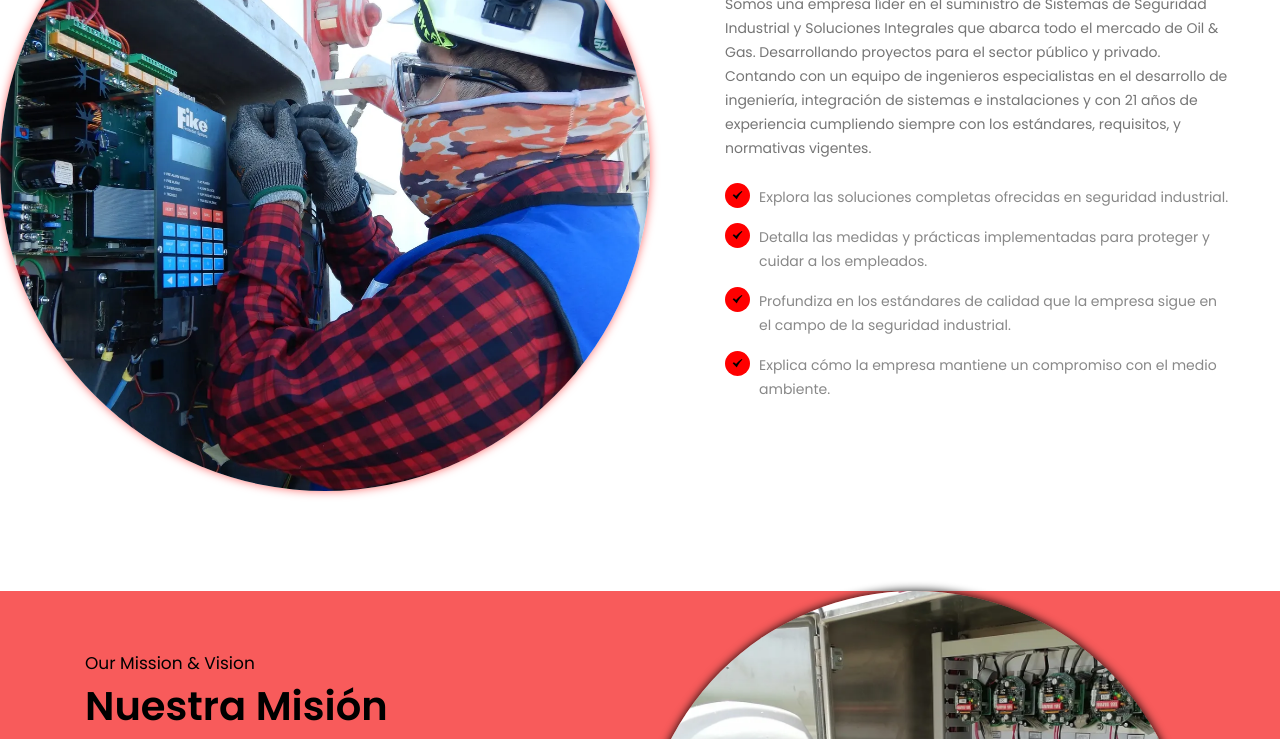
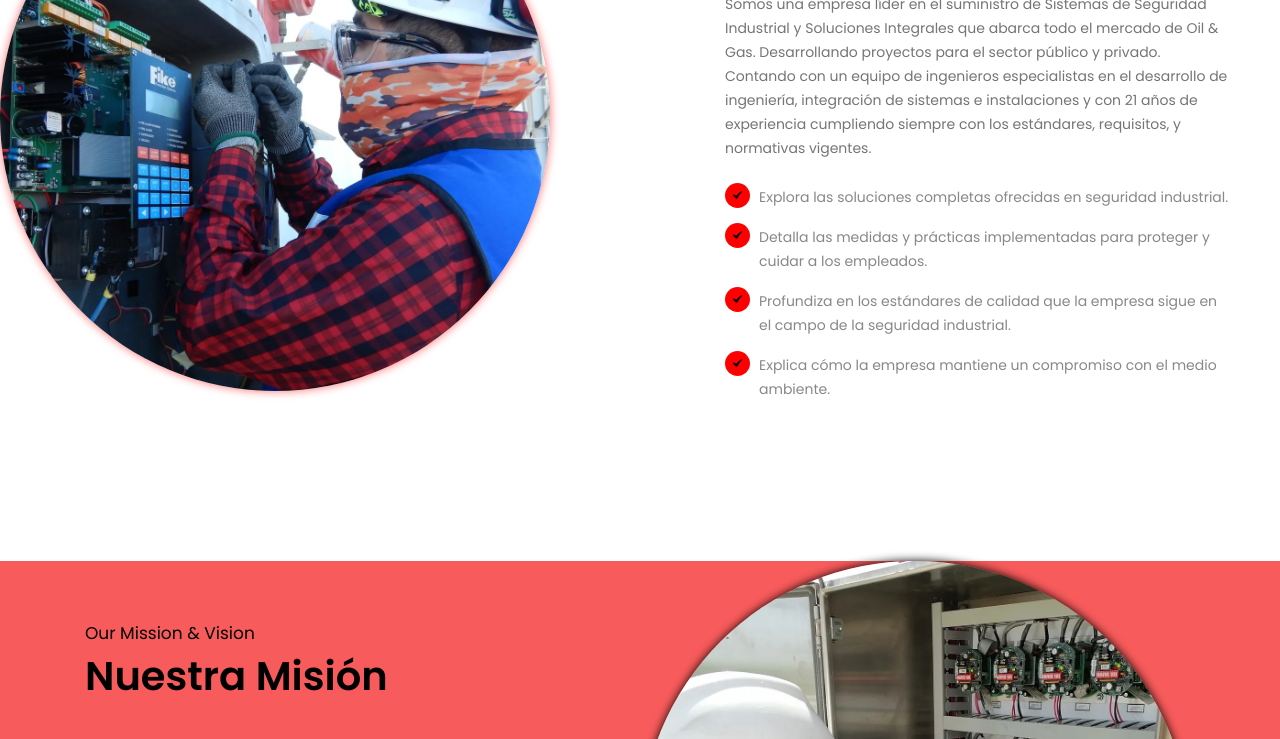
Before and after one commit to CaioLigabo/test1, a plain HTML site: page about.html in a window 1280 px wide. Shown: the part 388-1127 px from the top of the page. Drawn offline with Linux system fonts and the light colour scheme; a script that the page names is missing.

Commit message:
Add files via upload

```diff
--- a/style.css
+++ b/style.css
@@ -3717,12 +3717,13 @@ body{
   z-index: 1;
 }
 .about-image {
+	position: relative;
     background-image: url(img/about1.webp);
     background-position: center center;
     background-size: cover;
     background-repeat: no-repeat;
-	width: 650px; /* Adjust the size of your picture frame */
-	height: 650px; /* Adjust the size of your picture frame */
+	width: 550px; /* Adjust the size of your picture frame */
+	height: 550px; /* Adjust the size of your picture frame */
 	border-radius: 50%;
 	overflow: hidden;
 	box-shadow: 0 0 10px rgba(255, 0, 0, 0.582); /* Optional: Add a shadow effect */
@@ -3988,6 +3989,7 @@ body{
 }
 /* End Our Mission CSS */
 .mission-image {
+	position: relative;
 	background-image: url(img/about3.webp);
     background-position: center center;
     background-size: cover;
```
